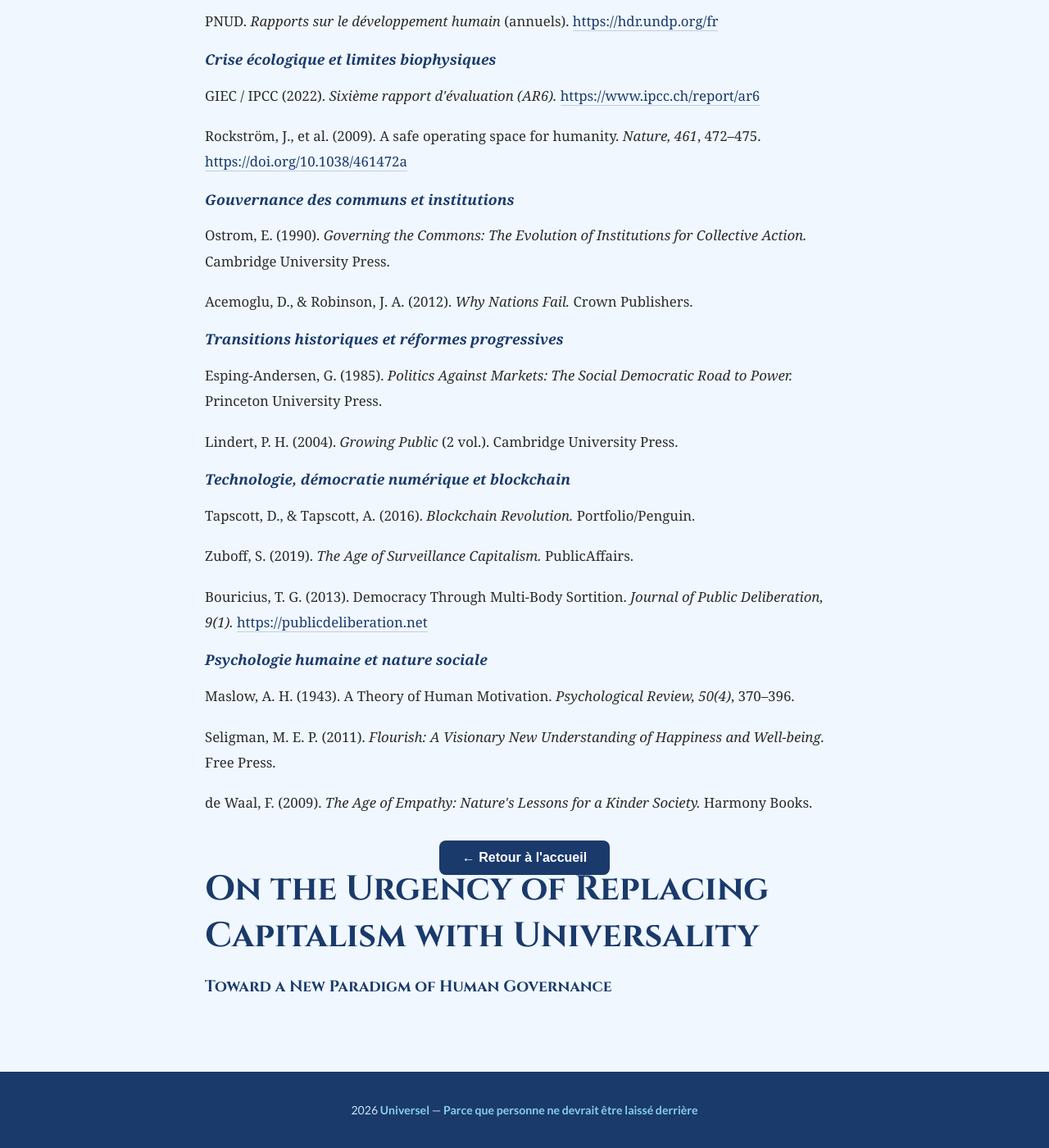
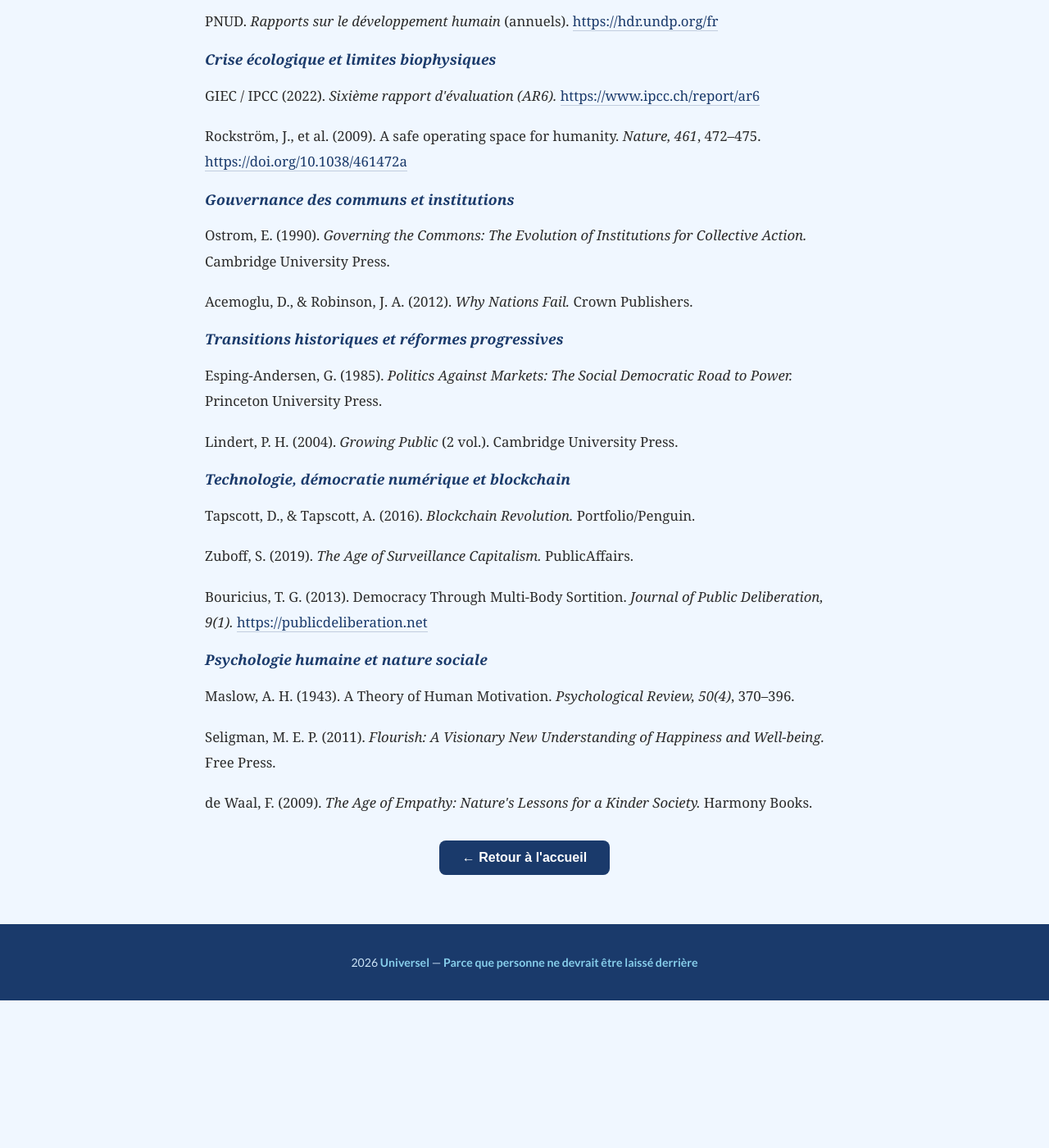
Before and after one commit to Monde-Universel/Monde-Universel.github.io, a Jekyll site: the page built from these.html, in a window 1280 px wide and 1400 px high, scrolled down 11645 px. Shown: the whole window at 82% size. Built offline with Jekyll 4.4.1, drawn with Linux system fonts in a browser that asks for light colours; after the commit the page ends 12865 px from its top, so only the background shows below that.

Commit message:
Add files via upload

```diff
--- a/these.html
+++ b/these.html
@@ -5,7 +5,18 @@
 permalink: /these.html
 ---
 
-<div data-lang-block="fr">
+<section data-lang-block="fr">
+
+<style>
+#content-fr, #content-en { display: block; }
+#content-en { display: none; }
+html[lang="en"] #content-fr { display: none; }
+html[lang="en"] #content-en { display: block; }
+html[lang="fr"] #content-fr { display: block; }
+html[lang="fr"] #content-en { display: none; }
+</style>
+
+<div id="content-fr">
 
 <div class="container">
 <h1>De l'Urgence de Remplacer le Capitalisme par l'Universalité</h1>
@@ -298,15 +309,17 @@
 <a data-i18n="back_home" href="index.html" style="background:#1a3a6b; color:#fff; padding:12px 28px; border-radius:8px; text-decoration:none; font-family:Arial,sans-serif; font-weight:bold;">← Retour à l'accueil</a>
 </div>
 </div>
+</div>
+
+<div id="content-en">
+
 <div class="container">
 <h1>On the Urgency of Replacing Capitalism with Universality</h1>
 <h1 style="font-size:1.2rem; margin-top:8px;">Toward a New Paradigm of Human Governance</h1>
 <p class="discipline">
+</section>
 
-</div>
-
-<div data-lang-block="en" hidden>
-
+<section data-lang-block="en" hidden>
 Thesis in political and economic sociology</p>
 <div class="resume-box">
 <h2>ABSTRACT</h2>
```
Also changed, not shown: other parts of these.html (+15 -2 lines).
